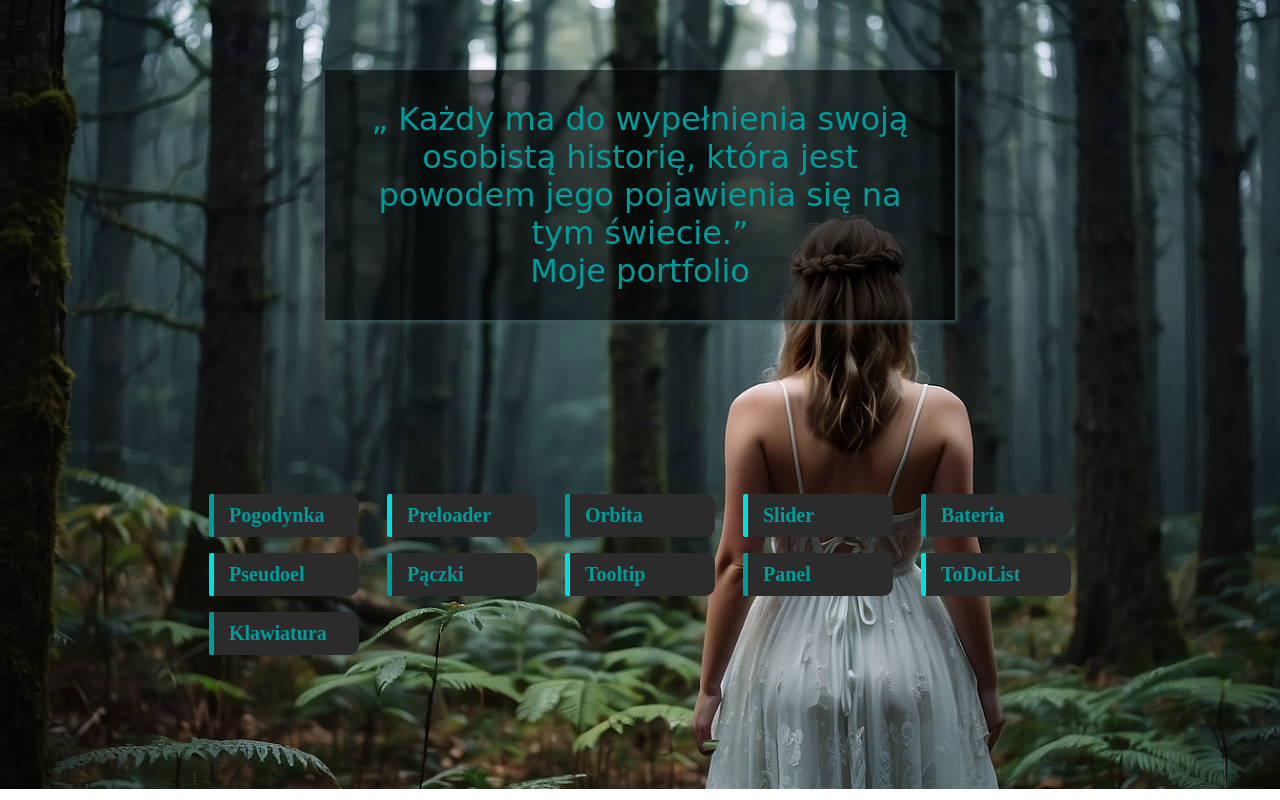
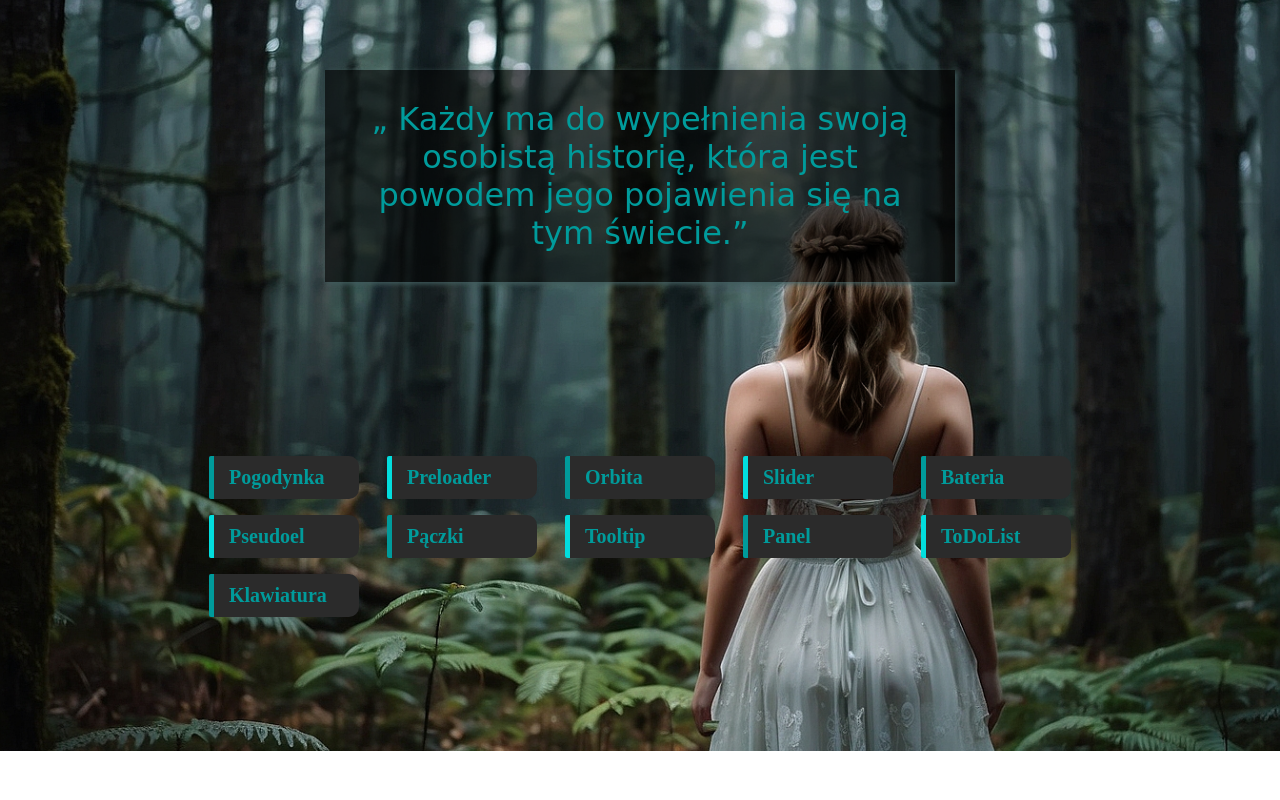
Before and after one commit to SchoolWG/example, a plain HTML site: page index.html in a window 1280 px wide. Drawn offline with Linux system fonts and the light colour scheme; a web font is replaced by a local one.

Commit message:
Update index.html

```diff
--- a/index.html
+++ b/index.html
@@ -114,7 +114,7 @@
     <header>
         <div class="nag">
             <h1><q> Każdy ma do wypełnienia swoją osobistą historię, która jest powodem jego pojawienia się na tym
-                    świecie.</q><br> Moje portfolio</h1>
+                    świecie.</q><br></h1>
         </div>
         <nav>
             <section>
```
